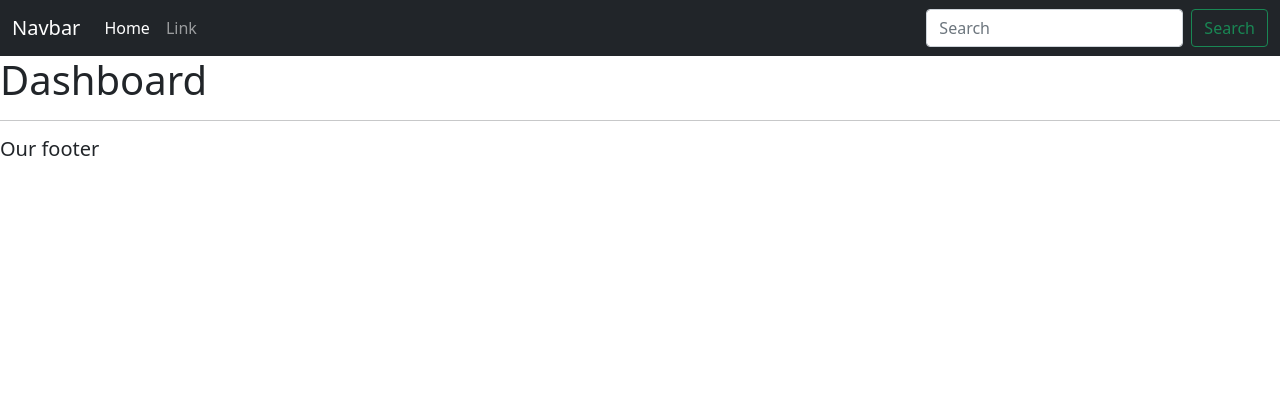
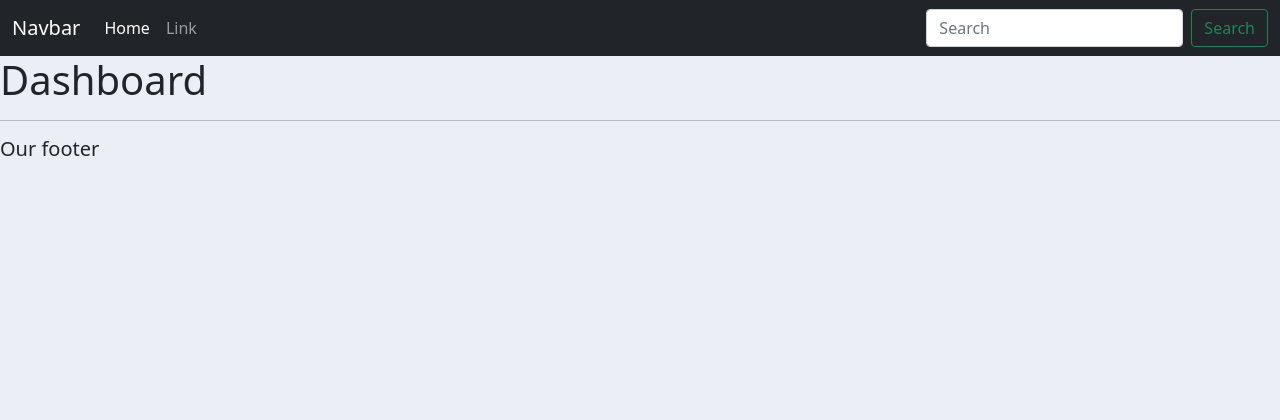
Before and after one commit to DanilaPalkin/DjangoApp, a Django app: page / in a window 1280 px wide. Shown: the top 420 px of the page. Run offline with Django 3.2, Linux system fonts and the light colour scheme.

Commit message:
Update base.html

```diff
--- a/DjangoBlog/accounts/templates/accounts/base.html
+++ b/DjangoBlog/accounts/templates/accounts/base.html
@@ -8,6 +8,13 @@
           integrity="sha384-1BmE4kWBq78iYhFldvKuhfTAU6auU8tT94WrHftjDbrCEXSU1oBoqyl2QvZ6jIW3"
           crossorigin="anonymous">
 
+    <style>
+        #logo{
+        }
+        body{
+            background-color:#ebeff5;
+        }
+    </style>
     <title>DjangoBlog</title>
 </head>
 <body>
```
